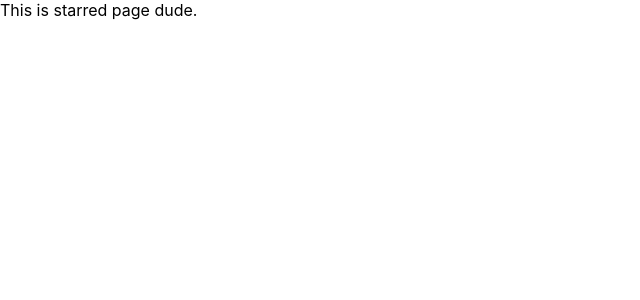
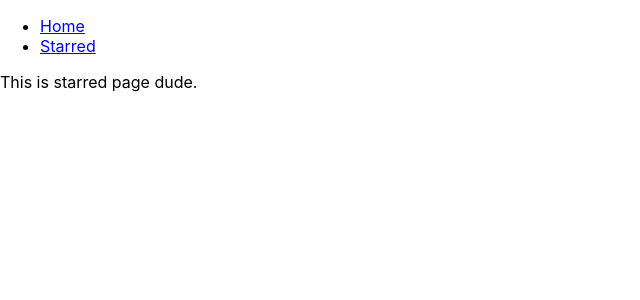
Before and after one commit to abhaywwe7/box-office-app, a React (Create React App) app: page /starred in a window 1280 px wide. Shown: the top 300 px of the page, without its empty margins (0-640 px from the left). Built offline with nearby package versions, Linux system fonts and the light colour scheme; the HTML template or start-up script is replaced by a standard one.

Commit message:
added pages section

```diff
--- a/src/App.js
+++ b/src/App.js
@@ -1,16 +1,23 @@
 import React from "react";
+import Navbar from "./components/Navbar";
+import Home from "./pages/Home";
+import Starred from "./pages/Starred";
 import { Switch, Route } from "react-router-dom";
 function App() {
   return (
+    <div>
+      <Navbar />
+
       <Switch>
         <Route exact path="/">
-        This is home page dude.
+          <Home />
         </Route>
         <Route exact path="/starred">
-        This is starred page dude.
+          <Starred />
         </Route>
         <Route>This is 404 page.</Route>
       </Switch>
+    </div>
   );
 }
 
--- /dev/null
+++ b/src/components/Navbar.js
@@ -0,0 +1,23 @@
+import React from "react";
+import { Link } from "react-router-dom";
+
+const LINKS = [
+  { to: "/", text: "Home" },
+  { to: "/starred", text: "Starred" },
+];
+
+const Navbar = () => {
+  return (
+    <div>
+      <ul>
+        {LINKS.map((item) => (
+          <li key={item.to}>
+            <Link to={item.to}>{item.text}</Link>
+          </li>
+        ))}
+      </ul>
+    </div>
+  );
+};
+
+export default Navbar;
--- /dev/null
+++ b/src/pages/Home.js
@@ -0,0 +1,7 @@
+import React from "react";
+
+const Home = () => {
+  return <div>This is home page dude.</div>;
+};
+
+export default Home;
--- /dev/null
+++ b/src/pages/Starred.js
@@ -0,0 +1,7 @@
+import React from "react";
+
+const Starred = () => {
+  return <div>This is starred page dude.</div>;
+};
+
+export default Starred;
```
Lines whose indentation alone changed are shown as unchanged.
